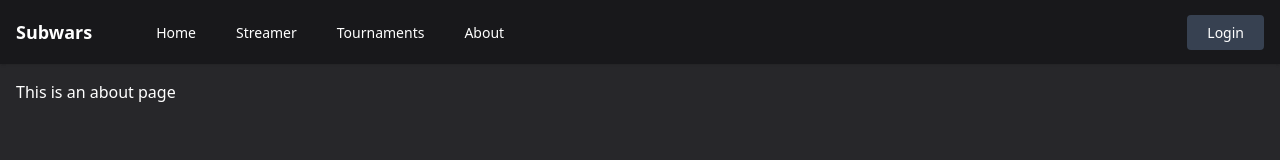
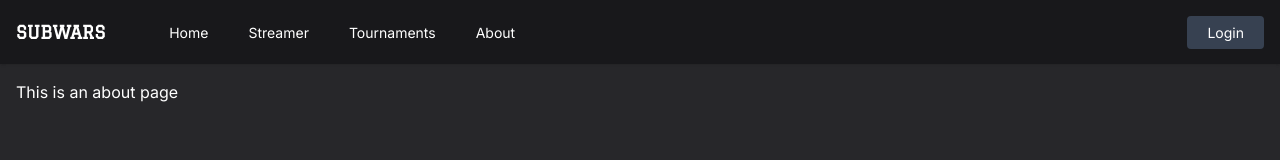
Before and after one commit to dennisfransen/subwars, a Vue app in the folder client/: page /about in a window 1280 px wide. Shown: the top 160 px of the page. Built offline with nearby package versions, Linux system fonts and the light colour scheme.

Commit message:
App: Added Inter, Graduate, Bungee and Poppins. Changed font on homepage and title.'

```diff
--- a/client/index.html
+++ b/client/index.html
@@ -6,6 +6,12 @@
 		<meta name="viewport" content="width=device-width, initial-scale=1.0" />
 		<meta name="description" content="Subwars for all" />
 		<title>Subwars</title>
+		<link rel="preconnect" href="https://fonts.googleapis.com" />
+		<link rel="preconnect" href="https://fonts.gstatic.com" crossorigin />
+		<link href="https://fonts.googleapis.com/css2?family=Inter&display=swap" rel="stylesheet" />
+		<link href="https://fonts.googleapis.com/css2?family=Graduate&display=swap" rel="stylesheet" />
+		<!-- <link href="https://fonts.googleapis.com/css2?family=Poppins&display=swap" rel="stylesheet" /> -->
+		<!-- <link href="https://fonts.googleapis.com/css2?family=Bungee+Shade&display=swap" rel="stylesheet" /> -->
 	</head>
 	<body>
 		<div id="app"></div>
--- a/client/src/assets/css/tailwind.css
+++ b/client/src/assets/css/tailwind.css
@@ -4,7 +4,7 @@
 
 @layer base {
 	body {
-		@apply overflow-x-hidden;
+		@apply overflow-x-hidden font-inter;
 		@apply bg-zinc-800 text-white antialiased;
 	}
 }
--- a/client/src/components/app/AppWebHeader.vue
+++ b/client/src/components/app/AppWebHeader.vue
@@ -2,7 +2,7 @@
 	<header class="inset-x-0 top-0 z-50 hidden bg-zinc-900 shadow md:block">
 		<div class="container mx-auto flex min-h-16 items-center justify-between px-4">
 			<div class="flex items-center gap-16">
-				<h1 class="text-lg font-bold">
+				<h1 class="font-graduate text-lg font-bold uppercase">
 					<router-link to="/">Subwars</router-link>
 				</h1>
 
--- a/client/src/views/HomeView.vue
+++ b/client/src/views/HomeView.vue
@@ -8,11 +8,11 @@ import { ArrowSmallRightIcon } from '@heroicons/vue/24/solid'
 			<div class="img bg-anubis"></div>
 			<div class="img-inner">
 				<div>
-					<h2 class="text-5xl font-bold tracking-wide">Streamer</h2>
+					<h2 class="font-graduate text-5xl font-bold uppercase tracking-wide">Streamer</h2>
 					<p class="mt-2 text-lg">Do you wan't to host a tournament?</p>
 					<router-link
 						to="/streamer"
-						class="transtiion-all mt-8 inline-flex items-center justify-between gap-6 rounded border border-white/50 px-4 py-2 text-lg duration-300 hover:border-black hover:bg-white hover:font-semibold hover:text-black hover:shadow-lg"
+						class="transtiion-all mt-8 inline-flex items-center justify-between gap-6 rounded border border-white/50 px-4 py-2 font-sans text-lg duration-300 hover:border-black hover:bg-white hover:font-semibold hover:text-black hover:shadow-lg"
 					>
 						Become Streamer
 						<ArrowSmallRightIcon class="h-5 w-5" />
@@ -24,11 +24,11 @@ import { ArrowSmallRightIcon } from '@heroicons/vue/24/solid'
 			<div class="img bg-inferno"></div>
 			<div class="img-inner">
 				<div>
-					<h2 class="text-5xl font-bold tracking-wide">Tournaments</h2>
+					<h2 class="font-graduate text-5xl font-bold uppercase tracking-wide">Tournaments</h2>
 					<p class="mt-2 text-lg">Let's fight for glory and fine prices!</p>
 					<router-link
 						to="/tournaments"
-						class="transtiion-all mt-8 inline-flex items-center justify-between gap-6 rounded border border-white/50 px-4 py-2 text-lg duration-300 hover:border-black hover:bg-white hover:font-semibold hover:text-black hover:shadow-lg"
+						class="transtiion-all mt-8 inline-flex items-center justify-between gap-6 rounded border border-white/50 px-4 py-2 font-sans text-lg duration-300 hover:border-black hover:bg-white hover:font-semibold hover:text-black hover:shadow-lg"
 					>
 						View Tournaments
 						<ArrowSmallRightIcon class="h-5 w-5" />
@@ -40,11 +40,11 @@ import { ArrowSmallRightIcon } from '@heroicons/vue/24/solid'
 			<div class="img bg-mirage"></div>
 			<div class="img-inner">
 				<div>
-					<h2 class="text-5xl font-bold tracking-wide">About</h2>
+					<h2 class="font-graduate text-5xl font-bold uppercase tracking-wide">About</h2>
 					<p class="mt-2 text-lg">How do i become a fears warrior?</p>
 					<router-link
 						to="/about"
-						class="transtiion-all mt-8 inline-flex items-center justify-between gap-6 rounded border border-white/50 px-4 py-2 text-lg duration-300 hover:border-black hover:bg-white hover:font-semibold hover:text-black hover:shadow-lg"
+						class="transtiion-all mt-8 inline-flex items-center justify-between gap-6 rounded border border-white/50 px-4 py-2 font-sans text-lg duration-300 hover:border-black hover:bg-white hover:font-semibold hover:text-black hover:shadow-lg"
 					>
 						Read More
 						<ArrowSmallRightIcon class="h-5 w-5" />
@@ -55,7 +55,7 @@ import { ArrowSmallRightIcon } from '@heroicons/vue/24/solid'
 	</main>
 </template>
 
-<style>
+<style scoped>
 .img-container {
 	@apply min-h-app relative h-full w-full overflow-hidden;
 }
--- a/client/tailwind.config.js
+++ b/client/tailwind.config.js
@@ -7,9 +7,13 @@ module.exports = {
 				16: '4rem',
 			},
 			backgroundImage: {
-				"mirage": "url('@/assets/images/mirage.webp')",
-				"anubis": "url('@/assets/images/anubis-1.webp')",
-				"inferno": "url('@/assets/images/inferno.webp')",
+				mirage: "url('@/assets/images/mirage.webp')",
+				anubis: "url('@/assets/images/anubis-1.webp')",
+				inferno: "url('@/assets/images/inferno.webp')",
+			},
+			fontFamily: {
+				graduate: 'Graduate, cursive',
+				inter: 'Inter, sans-serif',
 			},
 		},
 	},
```
